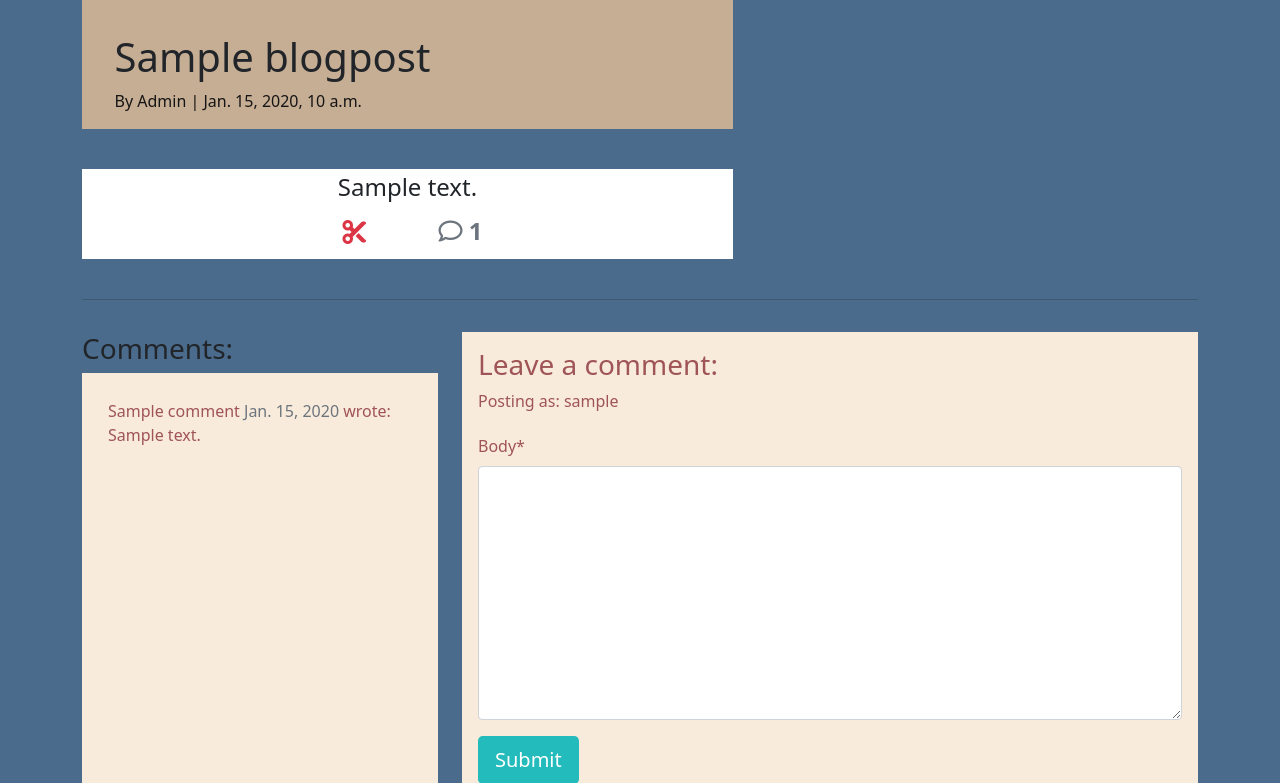
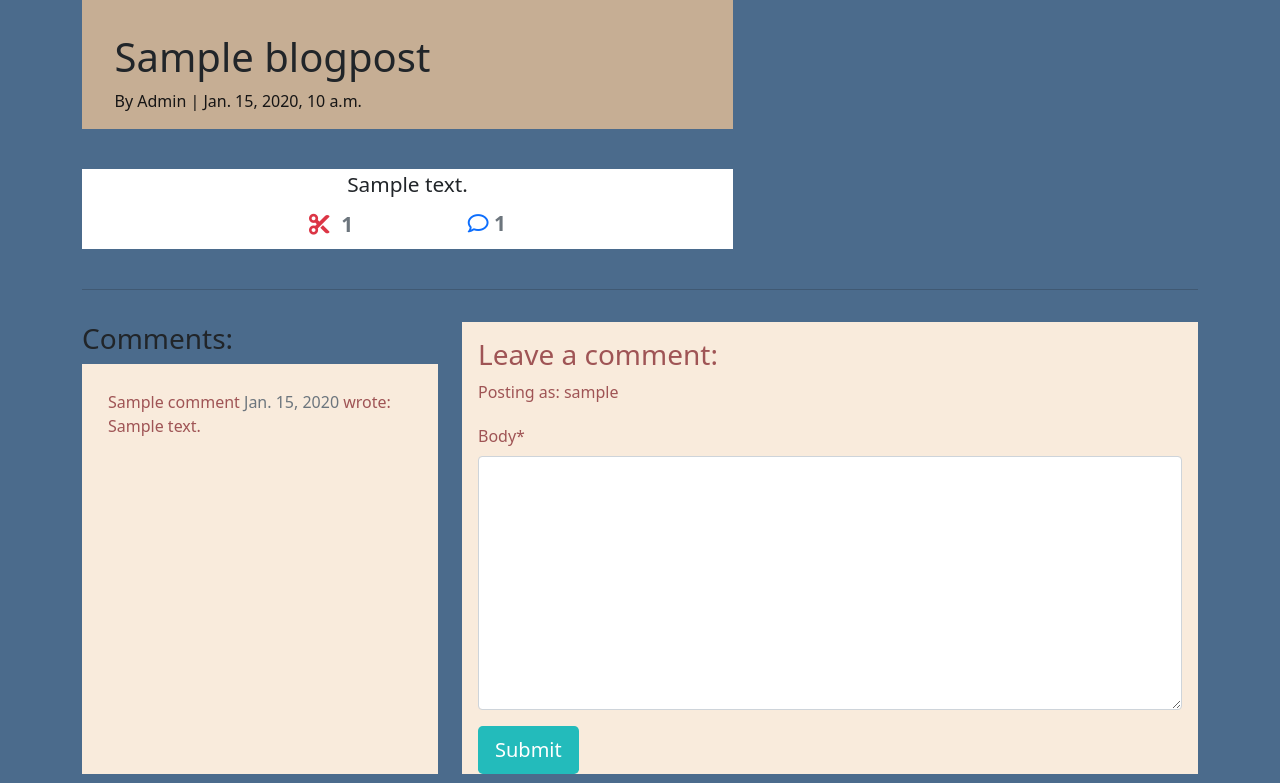
Before and after one commit to AwrelH/thebarber, a Django app: a page that uses templates/blog/blog_detail.html in a window 1280 px wide. Shown: the part 87-870 px from the top of the page. Run offline with Django 3.2, Linux system fonts and the light colour scheme; a user stored in the database is signed in; tables that the repository leaves empty hold one stand-in row (values such as "Sample post"); some libraries are stand-ins or nearby versions; some web fonts are replaced.

Commit message:
refactor some css, correcting some code in blog_detail.html

```diff
--- a/static/css/style.css
+++ b/static/css/style.css
@@ -65,7 +65,7 @@ body {
     color: white;
     margin: 4px;
     text-transform: uppercase;
-    font-weight: 500;
+    font-weight: 600;
 }
 
 .masthead {
@@ -191,12 +191,12 @@ body {
 /* __________ BLOG DETAIL __________ */
 .card-blog-detail {
     background-color: white;
-    font-size: 1.8rem;
+    font-size: 1.5rem;
 
 }
 
 .card-blog-detail:first-child {
-    font-size: 1.5rem;
+    font-size: 1.3rem;
 }
 
 .comments {
--- a/templates/blog/blog_detail.html
+++ b/templates/blog/blog_detail.html
@@ -31,36 +31,35 @@
                 {{ blog.content | safe }}
                 <div class="row justify-content-center m-2">
 
-                    <div class="col-2 text-center">
+                    <div class="col-3 text-center">
 
                         <strong>
                             {% if user.is_authenticated %}
                             <form class="" action="{% url 'blog_upvote' blog.slug %}" method="POST">
                                 {% csrf_token %}
                                 {% if upvoted %}
-                                <button type="submit" name="blog_id" value="{{blog.slug}}" class="btn-like"><i
+                                <button type="submit" name="blog_id" value="{{blog.slug}}" class="btn-like "><i
                                         class="fa-solid text-danger fa-scissors"></i></button>
                                 {% else %}
                                 <button type="submit" name="blog_id" value="{{blog.slug}}" class="btn-like"><i
                                         class="fa-solid text-warning fa-hand-scissors"></i></button>
+
+
                                 {% endif %}
-
+                                {% else %}
+                                <span class="text-secondary"><i class="fa-solid fa-scissors"></i></span>
+                                {% endif %}
+                                <!-- number of upvotes -->
+                                <span class="text-secondary">{{ blog.number_of_upvotes }} </span>
                             </form>
-                            {% else %}
-
-                            <span class="text-secondary"><i class="fa-solid fa-scissors"></i></span>
-                            <span class="text-secondary">{{ blog.number_of_upvotes }} </span>
-                            {% endif %}
-                            <!-- number of upvotes -->
-
                         </strong>
                     </div>
-                    <div class="col-2 text-center">
+                    <div class="col-3 text-center">
                         {% with comments.count as total_comments %}
                         <strong class="text-secondary">
-                            {% if blog.comments.count <= 1 %} <i class="far fa-comment"></i>
+                            {% if blog.comments.count <= 1 %} <i class="far fa-comment text-primary"></i>
                                 {% else %}
-                                <i class="far fa-comments"></i>
+                                <i class="far fa-comments text-primary"></i>
                                 {% endif %}
                                 <!-- total number of comments -->
                                 {{total_comments}}
@@ -116,7 +115,8 @@
                     <button type="submit" class="btn btn-signup btn-lg">Submit</button>
                 </form>
                 {% else %}
-                <h3 class="text-center align-center">As a registered user you can leave a comment. <a href="{% url 'account_signup'%}">Sign up.</a></h3>
+                <h3 class="text-center align-center">As a registered user you can leave a comment. <a
+                        href="{% url 'account_signup'%}">Sign up.</a></h3>
                 {% endif %}
                 {% endif %}
             </div>
```
